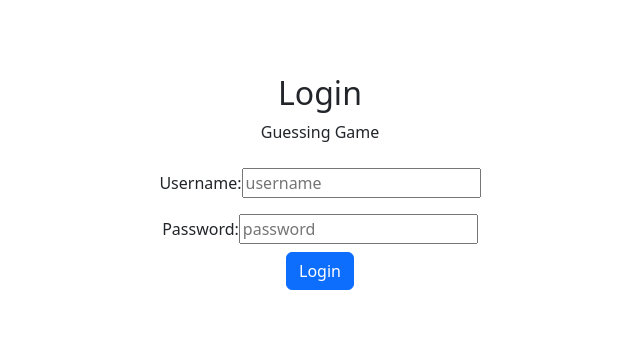
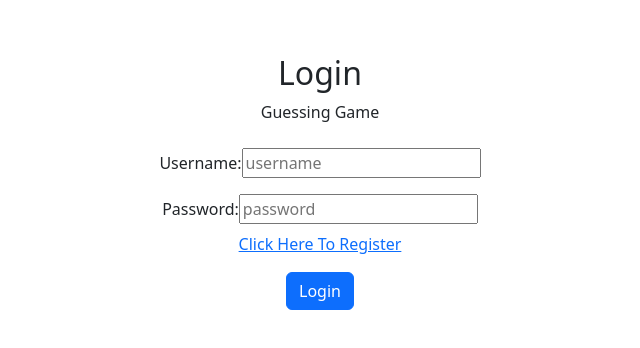
Before and after one commit to natekrth/guessing-game, a React (Create React App) app in the folder frontend/: page / in a window 1280 px wide. Shown: the part 218-566 px from the top of the page, without its empty margins (320-960 px from the left). Built offline with nearby package versions, Linux system fonts and the light colour scheme.

Commit message:
add link to register page from login page

```diff
--- a/frontend/src/pages/login/Login.jsx
+++ b/frontend/src/pages/login/Login.jsx
@@ -1,5 +1,5 @@
 import React, { useState } from "react";
-import { useNavigate } from "react-router-dom";
+import { useNavigate, Link } from "react-router-dom";
 
 function Login({ handleLogin }) {
   const [username, setUsername] = useState("");
@@ -78,6 +78,7 @@ function Login({ handleLogin }) {
               required
             />
           </div>
+          <p><Link to="/register">Click Here To Register</Link></p>
           <button type="submit" class="btn btn-primary">
             Login
           </button>
```
